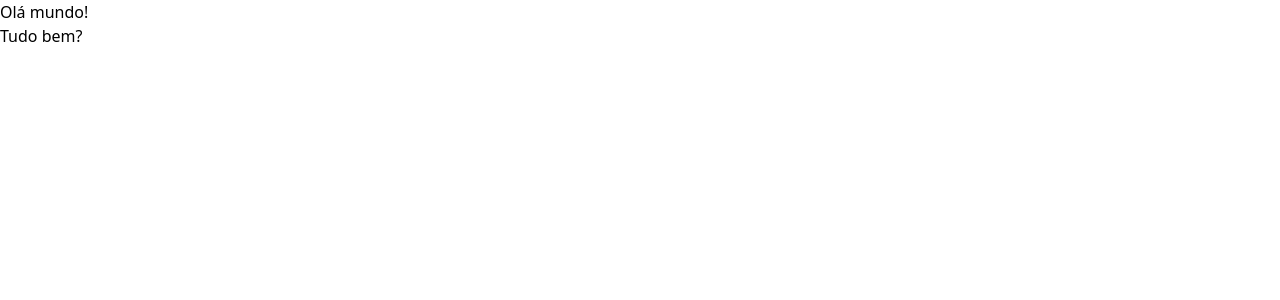
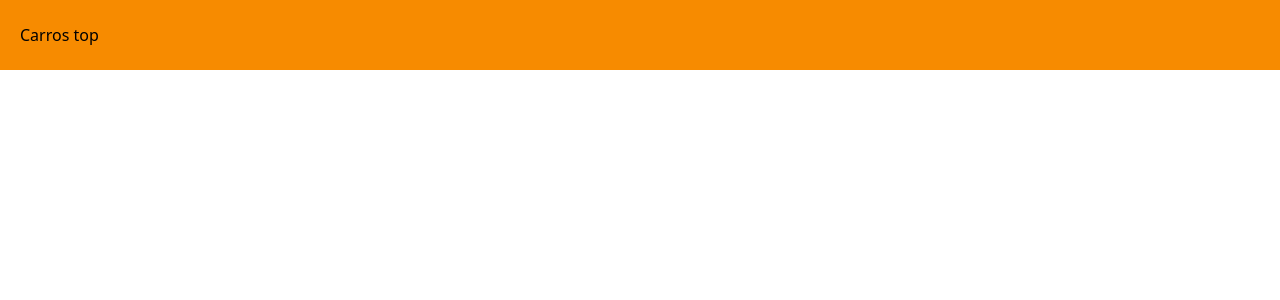
Before and after one commit to Gustavo-Henrique-Lima/DsCatalogFront, a Next.js app: page / in a window 1280 px wide. Shown: the top 300 px of the page. Built offline with nearby package versions, Linux system fonts and the light colour scheme.

Commit message:
feature: NavBar component started.

```diff
--- /dev/null
+++ b/src/components/navBar/NavBar.tsx
@@ -0,0 +1,11 @@
+function NavBar(){
+    return(
+        <>
+            <nav className="bg-orange-base w-full h-seventy flex items-center justify-start p-5">
+                Carros top
+            </nav>
+        </>
+    );
+}
+
+export default NavBar;
--- a/src/pages/index.tsx
+++ b/src/pages/index.tsx
@@ -1,8 +1,9 @@
+import NavBar from "../components/navBar/NavBar";
+
 export default function Home() {
   return (
-    <main>
-      <h1>Olá mundo!</h1>
-      <h2>Tudo bem?</h2>
-    </main>
+    <header>
+      <NavBar/>
+    </header>
   );
 }
--- a/tailwind.config.ts
+++ b/tailwind.config.ts
@@ -7,13 +7,23 @@ const config: Config = {
     "./src/app/**/*.{js,ts,jsx,tsx,mdx}",
   ],
   theme: {
-    screens: {
-      "xsm": { "max": "320px" },
-      "sm": { "max": "576px" },
-      "md": { "max": "768px" },
-      "l": { "max": "992px" },
-      "xl": { "max": "1280px" },
-    }
+    extend: {
+      screens: {
+        "xsm": { "max": "575px" },
+        "sm": { "min": "576px", "max": "767px" },
+        "md": { "min": "768px", "max": "991px" },
+        "lg": { "min": "992px", "max": "1199px" },
+        "xl": { "min": "1200px", "max": "1399px" },
+        "xxl": { "min": "1400px" },
+      },
+      colors: {
+        "orange-base":"#F78B00",
+        "blue-base":"#00285F",
+      },
+      height: {
+        "seventy": "70px",
+      },
+    },
   },
   plugins: [],
 };
```
